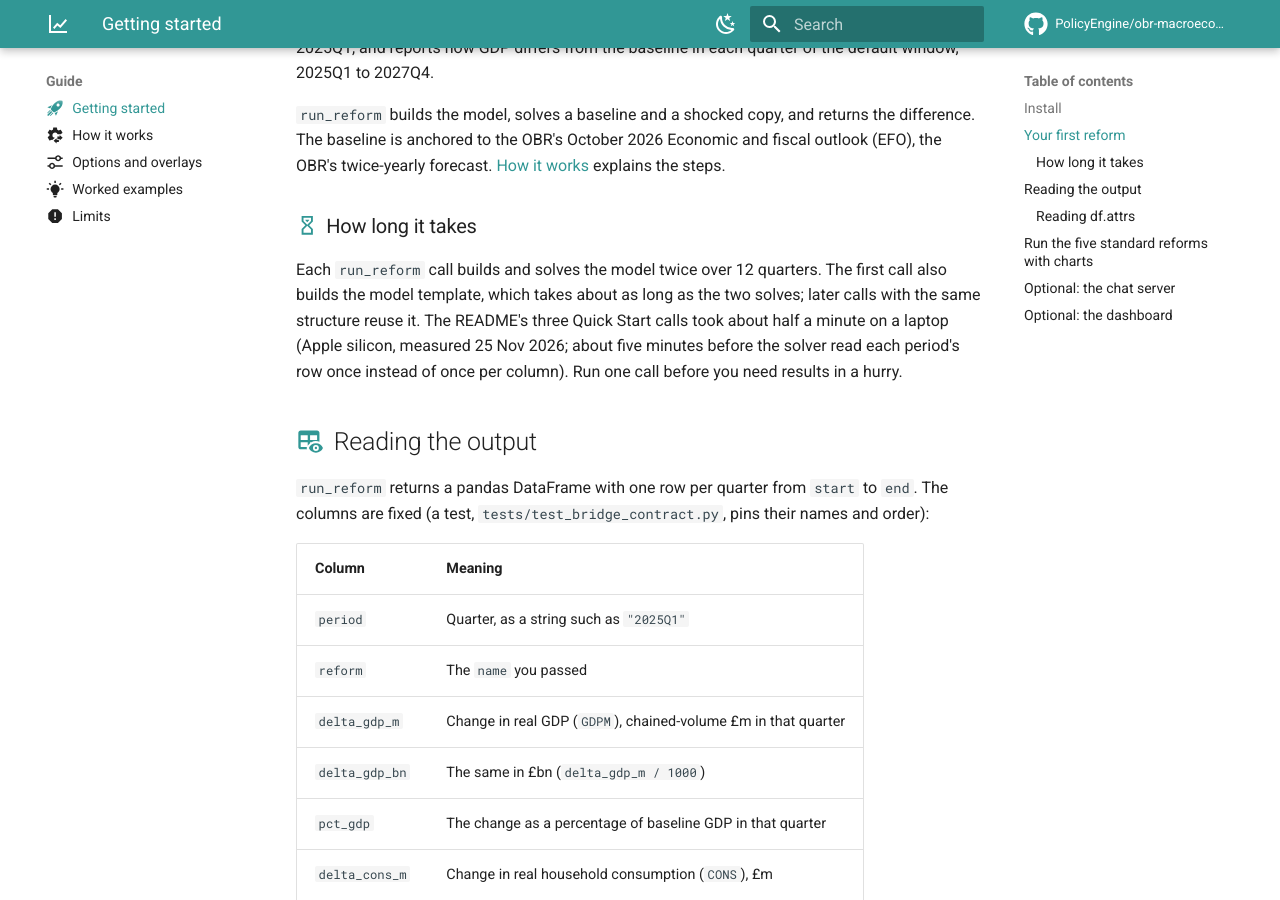
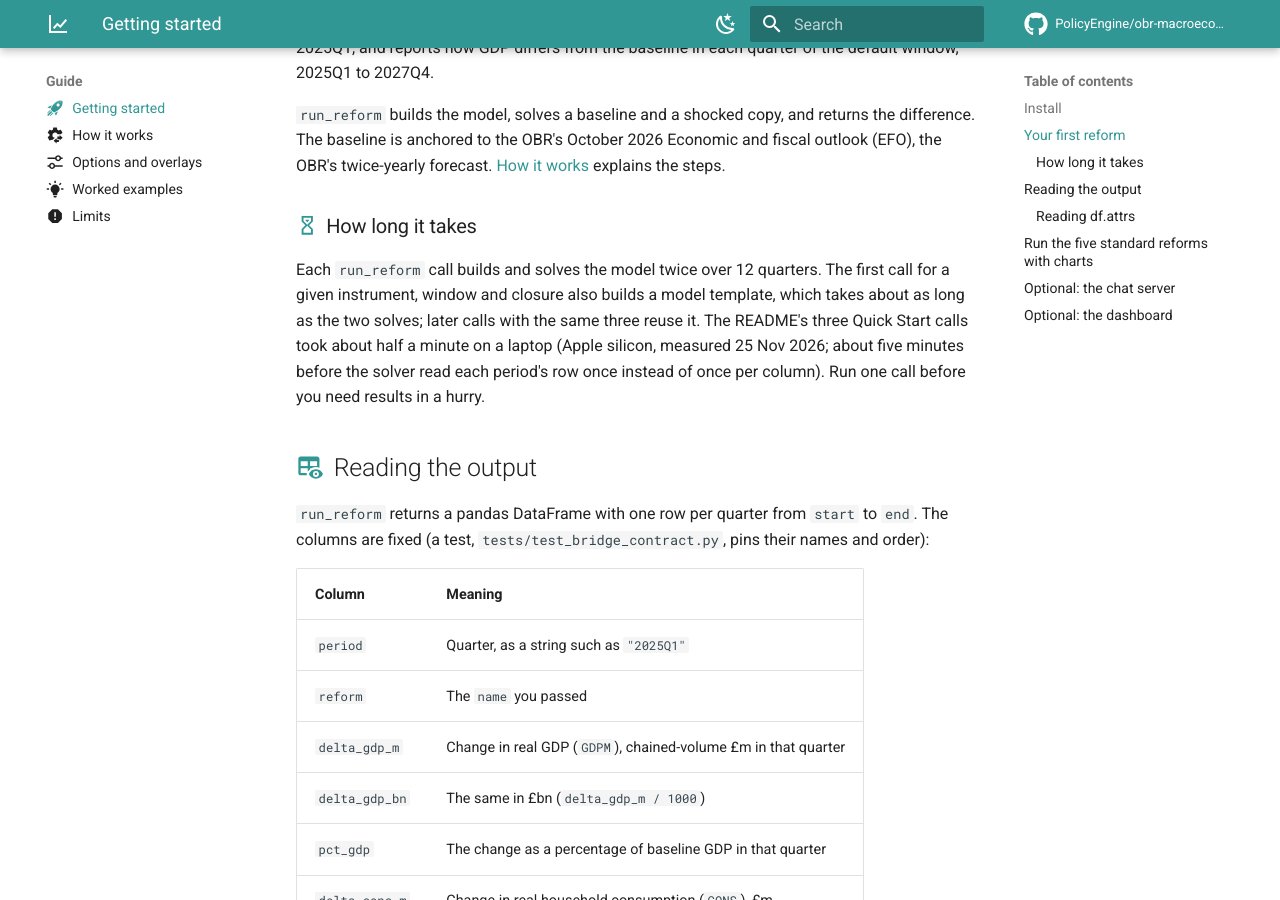
Before and after one commit to PolicyEngine/obr-macroeconomic-model, an MkDocs documentation site: the page built from docs/getting-started.md, in a window 1280 px wide and 900 px high, scrolled down 800 px. Built offline with MkDocs 1.6.1 and Material for MkDocs 9.7.7, drawn with Linux system fonts in a browser that asks for light colours; comment, search, counter and statistics services are not loaded.

Commit message:
Quick Start timing: three templates, not two
Co-Authored-By: Claude Opus 5.5 <noreply@anthropic.com>

```diff
--- a/docs/getting-started.md
+++ b/docs/getting-started.md
@@ -34,7 +34,7 @@ This raises real government consumption (`CGG`) by £1,250m a quarter for 12 qua
 
 ### :material-timer-sand: How long it takes { #how-long-it-takes }
 
-Each `run_reform` call builds and solves the model twice over 12 quarters. The first call also builds the model template, which takes about as long as the two solves; later calls with the same structure reuse it. The README's three Quick Start calls took about half a minute on a laptop (Apple silicon, measured 25 Nov 2026; about five minutes before the solver read each period's row once instead of once per column). Run one call before you need results in a hurry.
+Each `run_reform` call builds and solves the model twice over 12 quarters. The first call for a given instrument, window and closure also builds a model template, which takes about as long as the two solves; later calls with the same three reuse it. The README's three Quick Start calls took about half a minute on a laptop (Apple silicon, measured 25 Nov 2026; about five minutes before the solver read each period's row once instead of once per column). Run one call before you need results in a hurry.
 
 ## :material-table-eye: Reading the output { #reading-the-output }
 
```
Also changed, not shown: README.md (+1 -1 lines).
